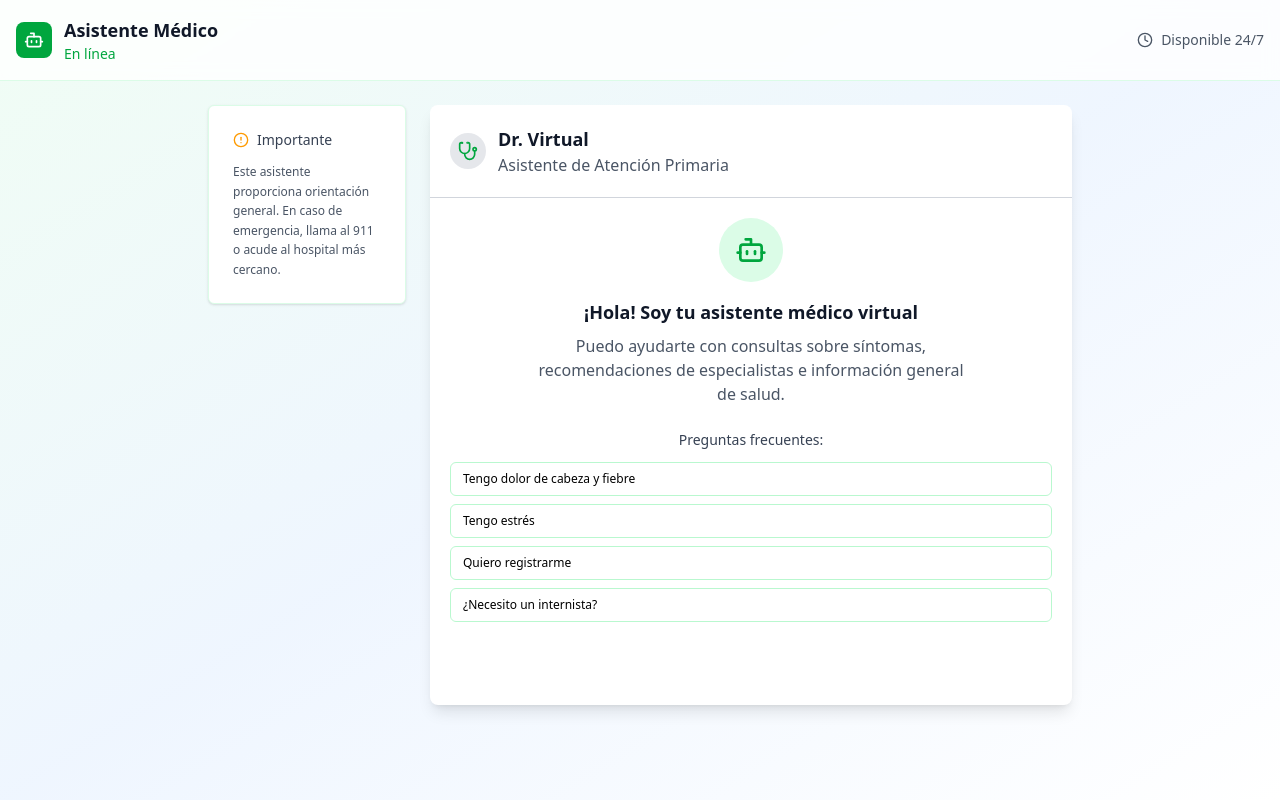
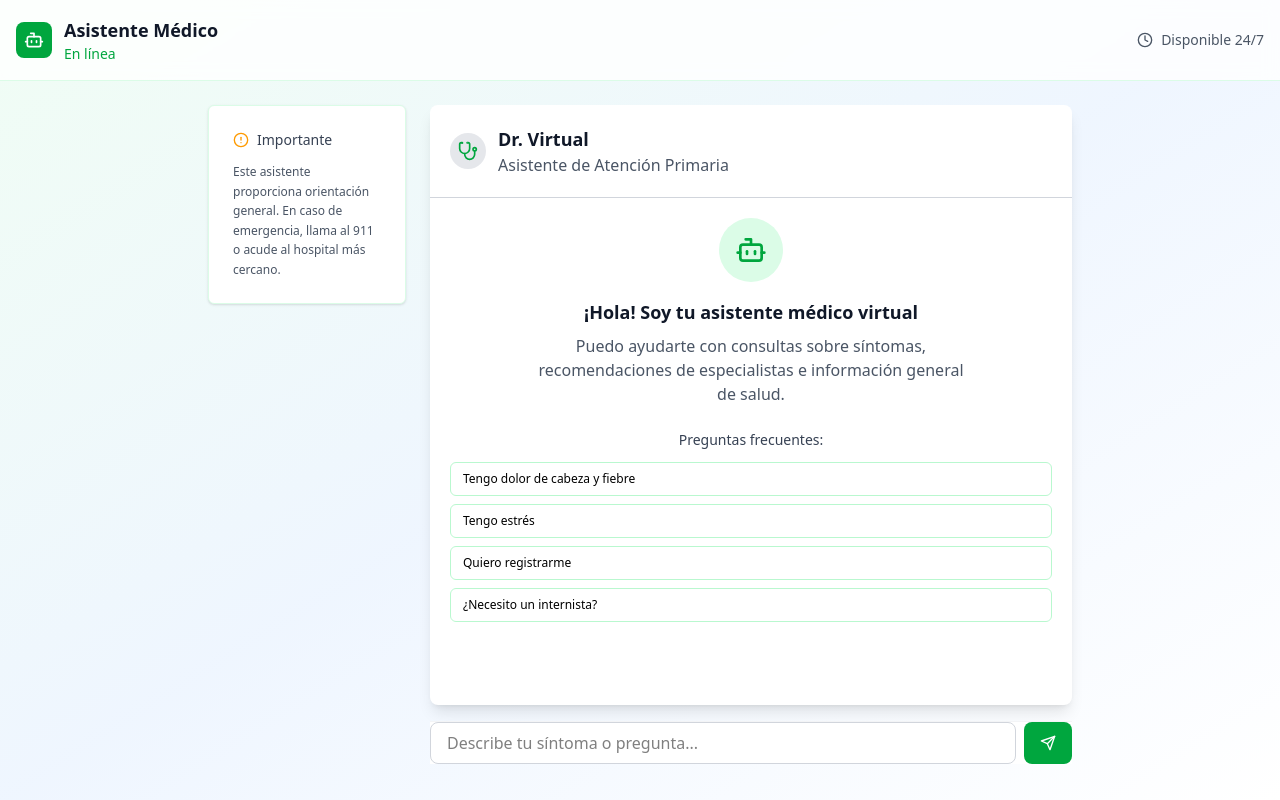
Before and after one commit to VR211067/CHATBOT_DPS, a Next.js app: page /chat in a window 1280 px wide. Built offline with nearby package versions, Linux system fonts and the light colour scheme.

Commit message:
✨ Agregar formulario de envío de mensajes en la página de chat

```diff
--- a/src/app/chat/page.js
+++ b/src/app/chat/page.js
@@ -27,6 +27,10 @@ export default function ChatPage() {
     setMessages([...messages, { role: 'user', content: value }, { role: 'assistant', content: respuesta }]);
     setInput('');
   };
+
+  const handleSubmit = (e) => {
+    console.log('handleSubmit');
+  }
 
   const quickQuestions = [
     "Tengo dolor de cabeza y fiebre",
@@ -188,6 +192,28 @@ export default function ChatPage() {
                 </div>
               </div>
             </div>
+
+            {/* Input de mensaje */}
+            <div className="border-t border-gray-100 bg-white mt-4">
+              <form onSubmit={handleSubmit} className="flex space-x-2">
+                <input
+                  type="text"
+                  value={input}
+                  onChange={(e) => setInput(e.target.value)}
+                  placeholder="Describe tu síntoma o pregunta..."
+                  className="flex-1 border border-gray-300 rounded-lg px-4 py-2 focus:outline-none focus:ring-2 focus:ring-green-500"
+                />
+                <button
+                  type="submit"
+                  className="bg-green-600 text-white rounded-lg px-4 py-2 hover:bg-green-700 transition-colors"
+                >
+                  <svg xmlns="http://www.w3.org/2000/svg" width="24" height="24" viewBox="0 0 24 24" fill="none" stroke="currentColor" strokeWidth="2" strokeLinecap="round" strokeLinejoin="round" className="lucide lucide-send h-4 w-4">
+                    <path d="m22 2-7 20-4-9-9-4Z"></path>
+                    <path d="M22 2 11 13"></path>
+                  </svg>
+                </button>
+              </form>
+            </div>
           </section>
         </div>
       </main>
```
